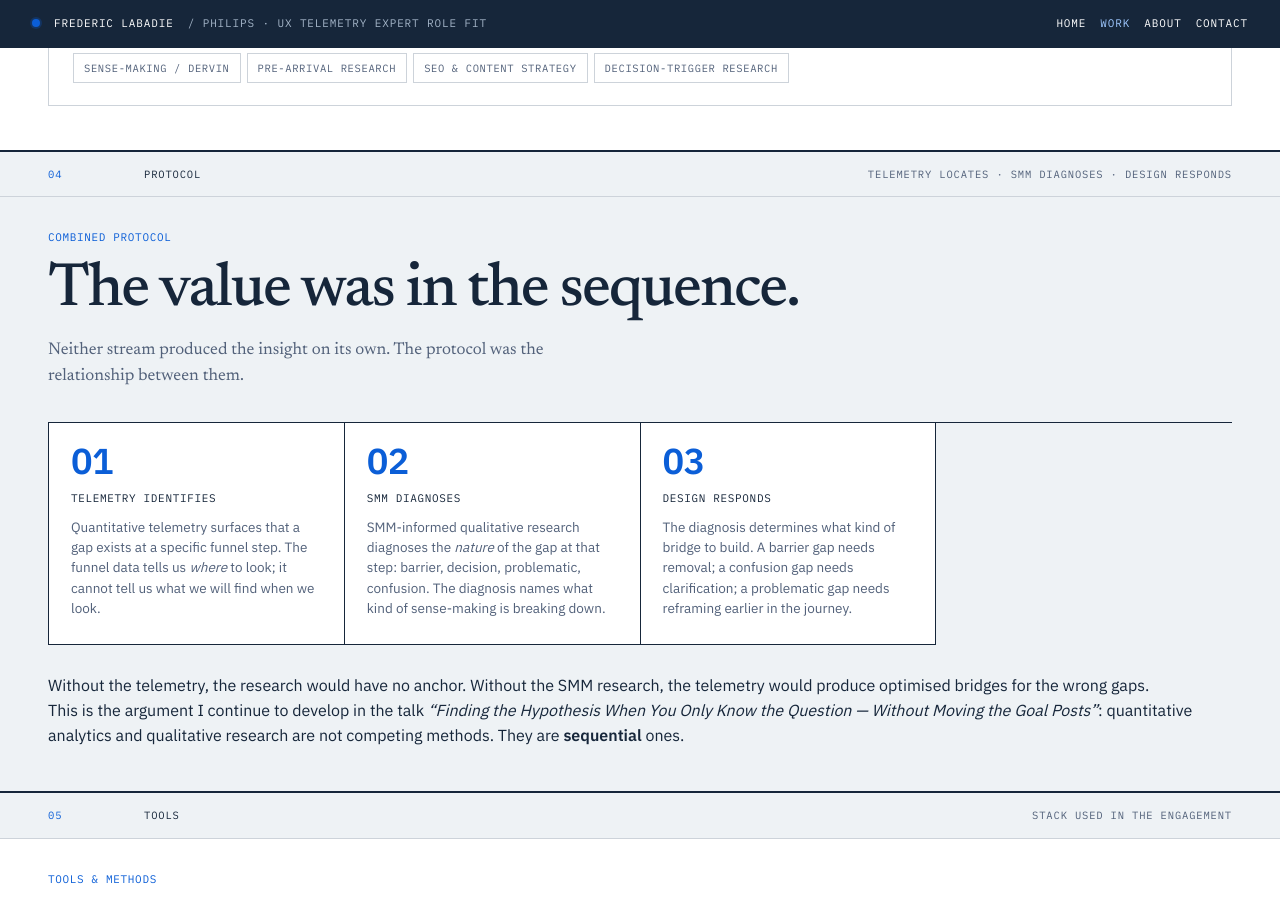
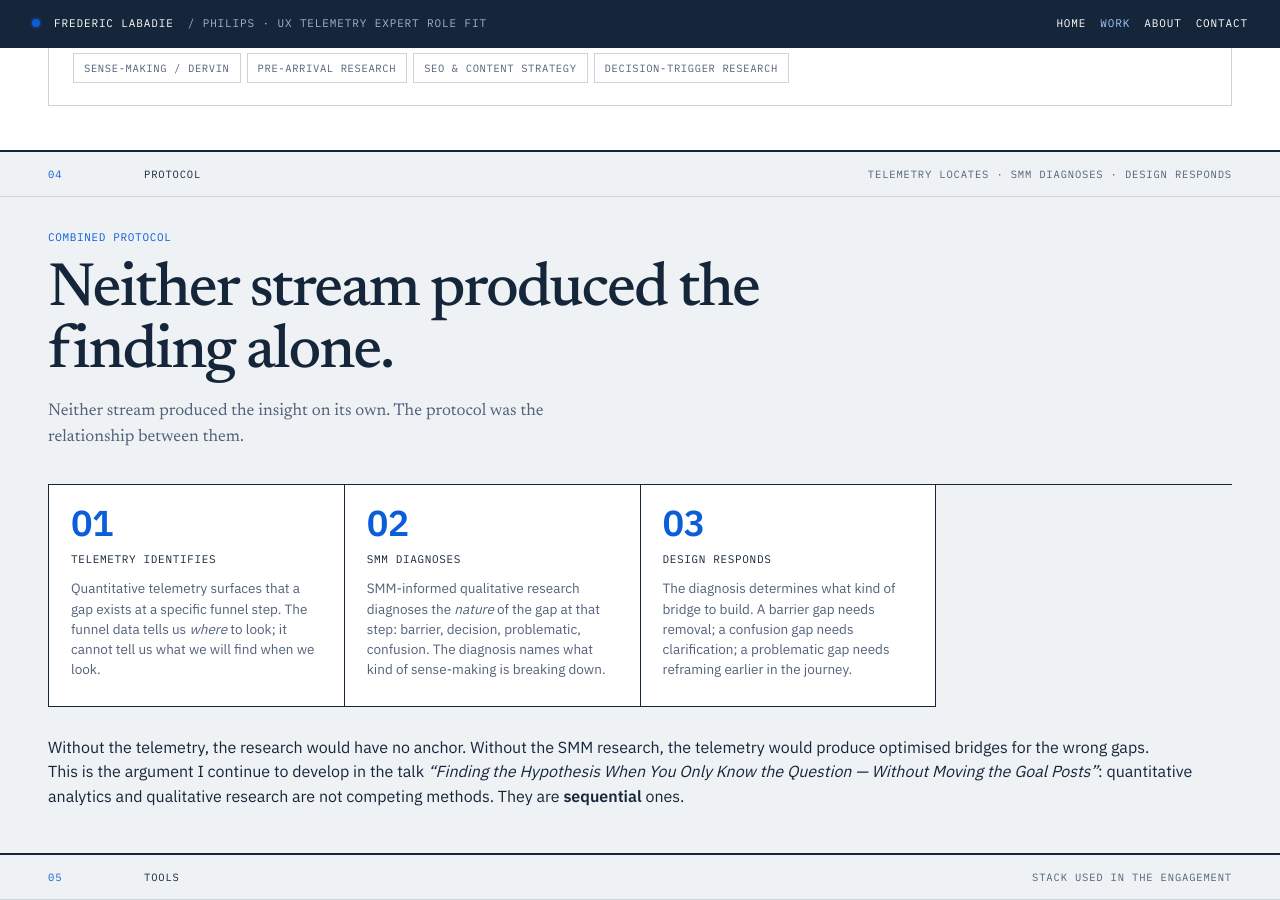
Before and after one commit to fredericlabadie/fredericlabadie.github.io, a Jekyll site: the page built from philips/work/ux-research-home-services.html, in a window 1280 px wide and 900 px high, scrolled down 3643 px. Built offline with Jekyll 4.4.1, drawn with Linux system fonts in a browser that asks for light colours; comment, search, counter and statistics services are not loaded.

Commit message:
fix: philips microsite — design QA, voice sync, deprecated case audit
Voice sync: ux-research-home-services h2 "The value was in the sequence."
→ "Neither stream produced the finding alone." (matches main portfolio
commit c85d59a; h2 was the only occurrence requiring the fix)

Design QA: all 13 case pages pass structure check —
callout=1, outcome=1, ≥1 card-row on every page.

Voice audit: all 13 callouts reviewed — specific to Philips UX telemetry
role, no SaaS language, no generic framing. No rewrites needed.

Deprecated case audit:
- d2c-ga-migration: 180 lines, full structure, active per cases.yml ✓
- hardware-ecommerce-gtm: 180 lines, full structure ✓
- mqsr-release-ab: intentional archive stub with correct framing ✓

Other voice fix targets (sslp-mobile h2, mqsr-schema-sdk h3,
product-quiz data-driven) not present in Philips versions — clean.

Co-Authored-By: Claude Sonnet 4.6 <noreply@anthropic.com>

```diff
--- a/philips/work/ux-research-home-services.html
+++ b/philips/work/ux-research-home-services.html
@@ -284,7 +284,7 @@ og_url: "https://fredericlabadie.com/philips/work/ux-research-home-services.html
         <div class="section-body">
           <div class="container">
             <p class="section-eyebrow">Combined protocol</p>
-            <h2 class="section-heading">The value was in the sequence.</h2>
+            <h2 class="section-heading">Neither stream produced the finding alone.</h2>
             <p class="section-sub">
               Neither stream produced the insight on its own. The protocol was the relationship between them.
             </p>
```
